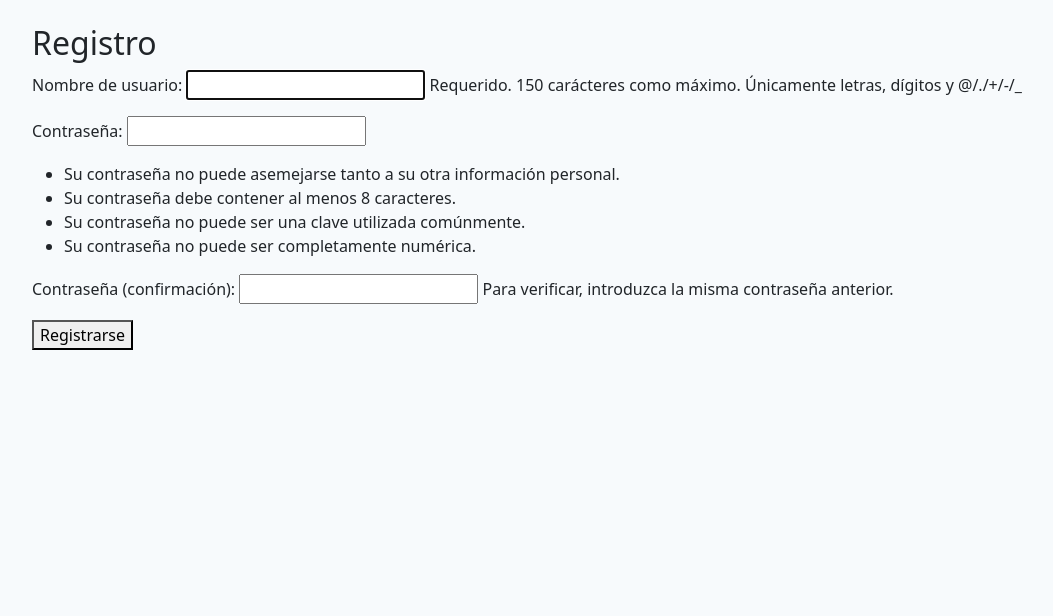
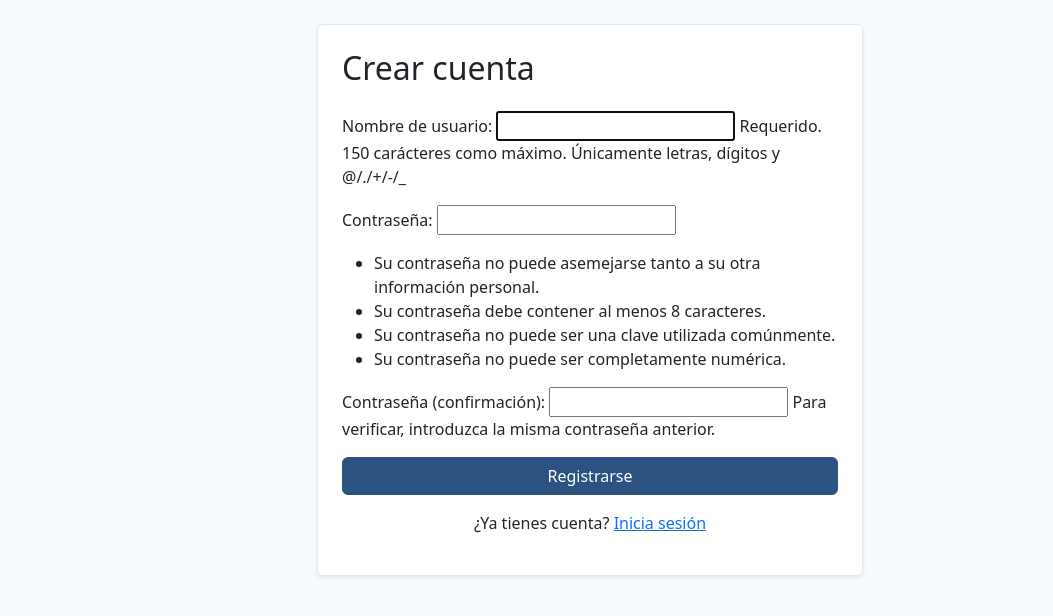
Before and after one commit to said-oudrhich/FuerzaLog, a Django app: page /registro/ in a window 1280 px wide. Shown: the part 56-672 px from the top of the page, without its empty margins (50-1103 px from the left). Run offline with Django 5.2, Linux system fonts and the light colour scheme.

Commit message:
mejoro login y registro con estilos bootstrap y enlace entre paginas

```diff
--- a/templates/registration/signup.html
+++ b/templates/registration/signup.html
@@ -3,10 +3,19 @@
 {% block title %}Registro{% endblock %}
 
 {% block content %}
-    <h2>Registro</h2>
-    <form method="post">
-        {% csrf_token %}
-        {{ form.as_p }}
-        <button type="submit">Registrarse</button>
-    </form>
+<div class="row justify-content-center">
+    <div class="col-md-6">
+        <div class="card shadow-sm">
+            <div class="card-body p-4">
+                <h2 class="mb-4">Crear cuenta</h2>
+                <form method="post">
+                    {% csrf_token %}
+                    {{ form.as_p }}
+                    <button type="submit" class="btn btn-primary w-100">Registrarse</button>
+                </form>
+                <p class="mt-3 text-center">¿Ya tienes cuenta? <a href="{% url 'login' %}">Inicia sesión</a></p>
+            </div>
+        </div>
+    </div>
+</div>
 {% endblock %}
```
Also changed, not shown: templates/registration/login.html (+15 -6 lines).
